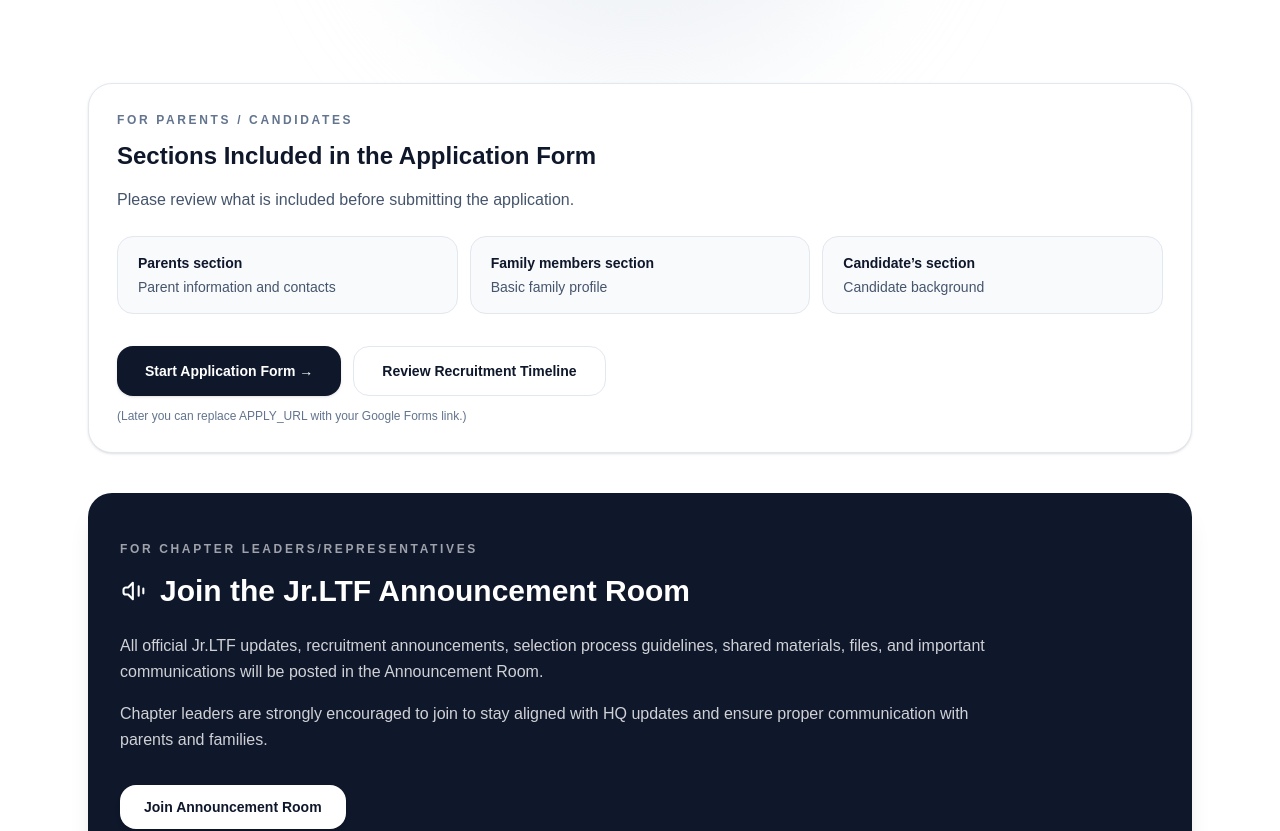
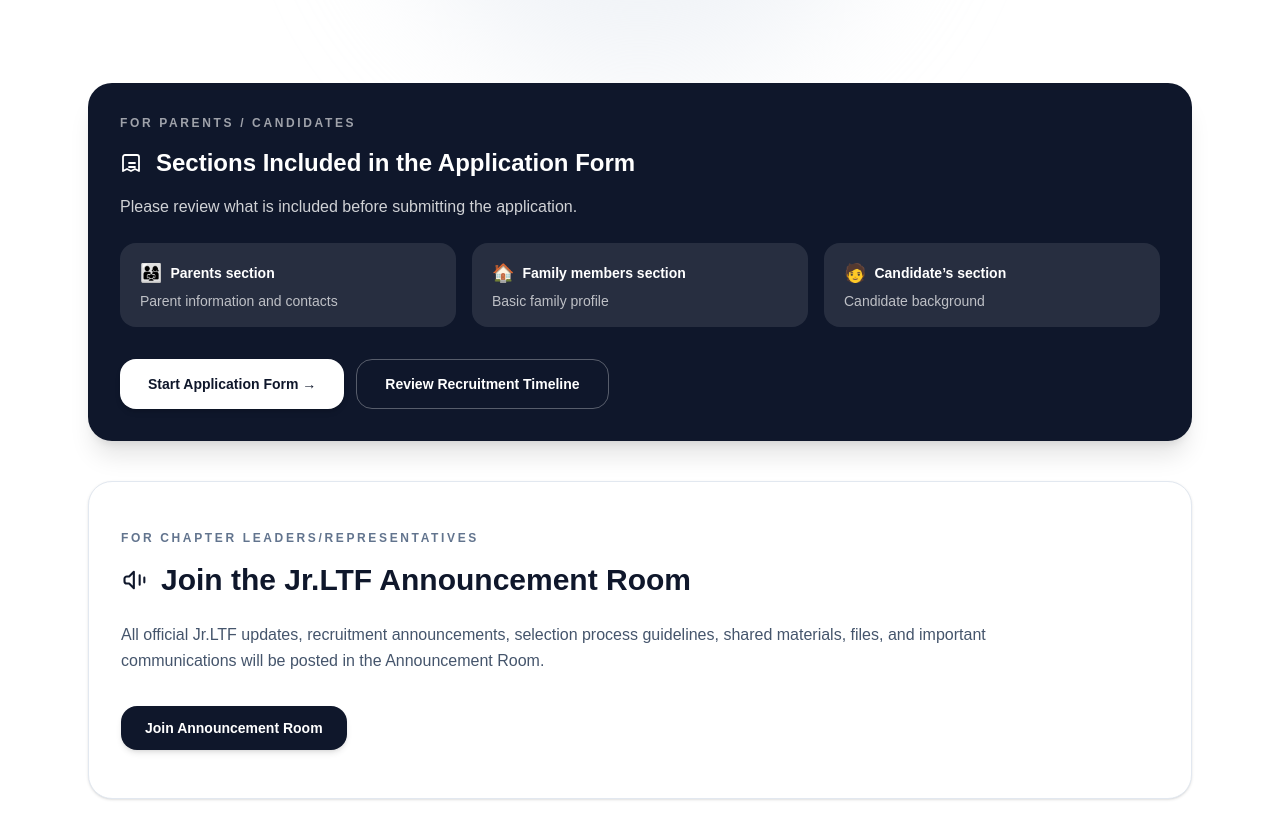
Before and after one commit to nyamkadorj/jrltf-site, a Next.js app: page /apply in a window 1280 px wide. Shown: the part 346-1177 px from the top of the page. Built offline with nearby package versions, Linux system fonts and the light colour scheme.

Commit message:
“Update”

```diff
--- a/src/app/apply/page.tsx
+++ b/src/app/apply/page.tsx
@@ -8,12 +8,12 @@ import { motion } from "framer-motion";
 const EASE = [0.16, 1, 0.3, 1] as const;
 
 export default function ApplyPage() {
-  const APPLY_URL = "#"; // Replace with Google Forms
-  const ANNOUNCEMENT_URL = "#"; // Replace with announcement room link
+  const APPLY_URL = "#";
+  const ANNOUNCEMENT_URL = "#";
 
   return (
     <div className="bg-white">
-      {/* HERO SECTION */}
+      {/* HERO SECTION (unchanged) */}
       <section className="relative overflow-hidden">
         <div className="pointer-events-none absolute inset-0">
           <div className="absolute -top-40 left-1/2 h-[520px] w-[520px] -translate-x-1/2 rounded-full bg-slate-200/50 blur-3xl" />
@@ -43,122 +43,132 @@ export default function ApplyPage() {
         </div>
       </section>
 
-      {/* FOR PARENTS / CANDIDATES */}
+      {/* FOR PARENTS / CANDIDATES (NOW DARK) */}
       <section className="mx-auto max-w-6xl px-6 pb-10">
         <motion.div
           initial={{ opacity: 0, y: 14 }}
           whileInView={{ opacity: 1, y: 0 }}
           viewport={{ once: true, amount: 0.25 }}
           transition={{ duration: 0.7, ease: EASE }}
-          className="rounded-3xl border border-slate-200 bg-white p-7 shadow-sm"
+          className="rounded-3xl bg-slate-900 p-8 text-white shadow-xl"
         >
-          <p className="text-xs font-bold uppercase tracking-[0.22em] text-slate-500">
+          <p className="text-xs font-bold uppercase tracking-[0.22em] text-white/60">
             For Parents / Candidates
           </p>
 
-          <h2 className="mt-3 text-2xl font-bold text-slate-900">
-            Sections Included in the Application Form
-          </h2>
+          <div className="mt-4 flex items-center gap-3">
+            {/* Application Form Icon */}
+            <svg
+              xmlns="http://www.w3.org/2000/svg"
+              className="h-6 w-6 text-white"
+              fill="none"
+              viewBox="0 0 24 24"
+              stroke="currentColor"
+              strokeWidth={1.8}
+            >
+              <path strokeLinecap="round" strokeLinejoin="round" d="M9 12h6m-6 4h6M7 4h10a2 2 0 012 2v14l-4-2-4 2-4-2-4 2V6a2 2 0 012-2z" />
+            </svg>
 
-          <p className="mt-4 text-slate-600">
+            <h2 className="text-2xl font-bold">
+              Sections Included in the Application Form
+            </h2>
+          </div>
+
+          <p className="mt-4 text-white/80">
             Please review what is included before submitting the application.
           </p>
 
-          <div className="mt-6 grid gap-3 sm:grid-cols-3">
-            <div className="rounded-2xl border border-slate-200 bg-slate-50 px-5 py-4">
-              <p className="text-sm font-semibold text-slate-900">Parents section</p>
-              <p className="mt-1 text-sm text-slate-600">
+          <div className="mt-6 grid gap-4 sm:grid-cols-3">
+            <div className="rounded-2xl bg-white/10 px-5 py-4">
+              <div className="flex items-center gap-2">
+                {/* Parents Icon */}
+                <span className="text-lg">👨‍👩‍👧</span>
+                <p className="text-sm font-semibold">Parents section</p>
+              </div>
+              <p className="mt-1 text-sm text-white/70">
                 Parent information and contacts
               </p>
             </div>
 
-            <div className="rounded-2xl border border-slate-200 bg-slate-50 px-5 py-4">
-              <p className="text-sm font-semibold text-slate-900">Family members section</p>
-              <p className="mt-1 text-sm text-slate-600">
+            <div className="rounded-2xl bg-white/10 px-5 py-4">
+              <div className="flex items-center gap-2">
+                {/* Family Icon */}
+                <span className="text-lg">🏠</span>
+                <p className="text-sm font-semibold">Family members section</p>
+              </div>
+              <p className="mt-1 text-sm text-white/70">
                 Basic family profile
               </p>
             </div>
 
-            <div className="rounded-2xl border border-slate-200 bg-slate-50 px-5 py-4">
-              <p className="text-sm font-semibold text-slate-900">Candidate’s section</p>
-              <p className="mt-1 text-sm text-slate-600">
+            <div className="rounded-2xl bg-white/10 px-5 py-4">
+              <div className="flex items-center gap-2">
+                {/* Candidate Icon */}
+                <span className="text-lg">🧑</span>
+                <p className="text-sm font-semibold">Candidate’s section</p>
+              </div>
+              <p className="mt-1 text-sm text-white/70">
                 Candidate background
               </p>
             </div>
           </div>
 
-          {/* Buttons (placed after reading sections) */}
           <div className="mt-8 flex flex-wrap gap-3">
             <motion.a
               href={APPLY_URL}
               whileHover={{ y: -2, scale: 1.02 }}
               whileTap={{ scale: 0.98 }}
               transition={{ duration: 0.25, ease: EASE }}
-              className="inline-flex items-center justify-center rounded-2xl bg-slate-900 px-7 py-3.5 text-sm font-semibold text-white shadow-sm hover:opacity-95"
+              className="inline-flex items-center justify-center rounded-2xl bg-white px-7 py-3.5 text-sm font-semibold text-slate-900 shadow-md hover:bg-slate-100"
             >
               Start Application Form →
             </motion.a>
 
             <Link
               href="/recruitment"
-              className="inline-flex items-center justify-center rounded-2xl border border-slate-200 bg-white px-7 py-3.5 text-sm font-semibold text-slate-900 hover:bg-slate-50"
+              className="inline-flex items-center justify-center rounded-2xl border border-white/30 bg-transparent px-7 py-3.5 text-sm font-semibold text-white hover:bg-white/10"
             >
               Review Recruitment Timeline
             </Link>
           </div>
-
-          <p className="mt-3 text-xs text-slate-500">
-            (Later you can replace <span className="font-mono">APPLY_URL</span> with your Google
-            Forms link.)
-          </p>
         </motion.div>
       </section>
 
-      {/* DARK CHAPTER LEADER SECTION (keep as is) */}
+      {/* CHAPTER LEADER SECTION (NOW LIGHT) */}
       <section className="mx-auto max-w-6xl px-6 pb-16">
         <motion.section
           initial={{ opacity: 0, y: 20 }}
           whileInView={{ opacity: 1, y: 0 }}
           viewport={{ once: true }}
           transition={{ duration: 0.8, ease: EASE }}
-          className="rounded-3xl bg-slate-900 px-8 py-12 text-white shadow-xl"
+          className="rounded-3xl border border-slate-200 bg-white px-8 py-12 shadow-sm"
         >
           <div className="max-w-4xl">
-            <p className="text-xs font-bold uppercase tracking-[0.22em] text-white/60">
+            <p className="text-xs font-bold uppercase tracking-[0.22em] text-slate-500">
               For Chapter Leaders/Representatives
             </p>
 
             <div className="mt-4 flex items-center gap-3">
-              {/* Megaphone Icon */}
               <svg
                 xmlns="http://www.w3.org/2000/svg"
-                className="h-7 w-7 text-white"
+                className="h-7 w-7 text-slate-900"
                 fill="none"
                 viewBox="0 0 24 24"
                 stroke="currentColor"
                 strokeWidth={1.8}
               >
-                <path
-                  strokeLinecap="round"
-                  strokeLinejoin="round"
-                  d="M3 11v2a2 2 0 002 2h2l4 4V5L7 9H5a2 2 0 00-2 2zM16 8v8m4-6v4"
-                />
+                <path strokeLinecap="round" strokeLinejoin="round" d="M3 11v2a2 2 0 002 2h2l4 4V5L7 9H5a2 2 0 00-2 2zM16 8v8m4-6v4" />
               </svg>
 
-              <h2 className="text-3xl font-bold">
+              <h2 className="text-3xl font-bold text-slate-900">
                 Join the Jr.LTF Announcement Room
               </h2>
             </div>
 
-            <p className="mt-6 leading-relaxed text-white/80">
+            <p className="mt-6 leading-relaxed text-slate-600">
               All official Jr.LTF updates, recruitment announcements, selection process guidelines,
               shared materials, files, and important communications will be posted in the
               Announcement Room.
-            </p>
-
-            <p className="mt-4 leading-relaxed text-white/80">
-              Chapter leaders are strongly encouraged to join to stay aligned with HQ updates and
-              ensure proper communication with parents and families.
             </p>
 
             <motion.a
@@ -166,7 +176,7 @@ export default function ApplyPage() {
               whileHover={{ scale: 1.03 }}
               whileTap={{ scale: 0.97 }}
               transition={{ duration: 0.25 }}
-              className="mt-8 inline-block rounded-2xl bg-white px-6 py-3 text-sm font-semibold text-slate-900 shadow-md hover:bg-slate-100"
+              className="mt-8 inline-block rounded-2xl bg-slate-900 px-6 py-3 text-sm font-semibold text-white shadow-md hover:opacity-90"
             >
               Join Announcement Room
             </motion.a>
```
